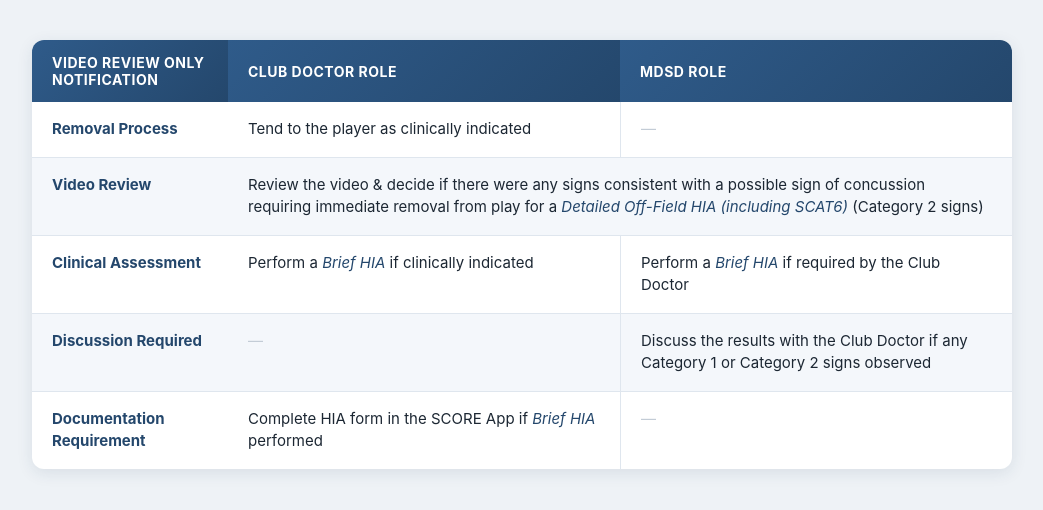
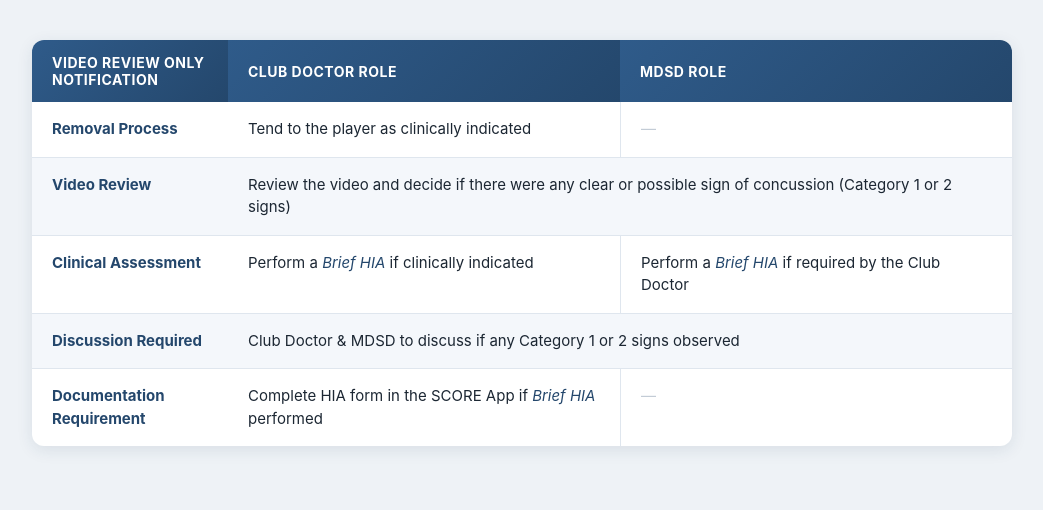
Before and after one commit to taracullafl/videoreviewnotifications, a plain HTML site: page index.html in a window 1280 px wide. Shown: the whole page, without its empty margins (118-1161 px from the left). Drawn offline with Linux system fonts and the light colour scheme.

Commit message:
Update index.html

```diff
--- a/index.html
+++ b/index.html
@@ -145,7 +145,7 @@
       <tr>
         <td class="label">Video Review</td>
         <td class="role-cell merged" colspan="2">
-          <p>Review the video &amp; decide if there were any signs consistent with a possible sign of concussion requiring immediate removal from play for a <em>Detailed Off-Field HIA (including SCAT6)</em> (Category 2 signs)</p>
+          <p>Review the video and decide if there were any clear or possible sign of concussion (Category 1 or 2 signs)</p>
         </td>
       </tr>
       <tr>
@@ -159,9 +159,8 @@
       </tr>
       <tr>
         <td class="label">Discussion Required</td>
-        <td class="role-cell empty"></td>
-        <td class="role-cell col-divider">
-          <p>Discuss the results with the Club Doctor if any Category 1 or Category 2 signs observed</p>
+        <td class="role-cell merged" colspan="2">
+          <p>Club Doctor &amp; MDSD to discuss if any Category 1 or 2 signs observed</p>
         </td>
       </tr>
       <tr>
```
